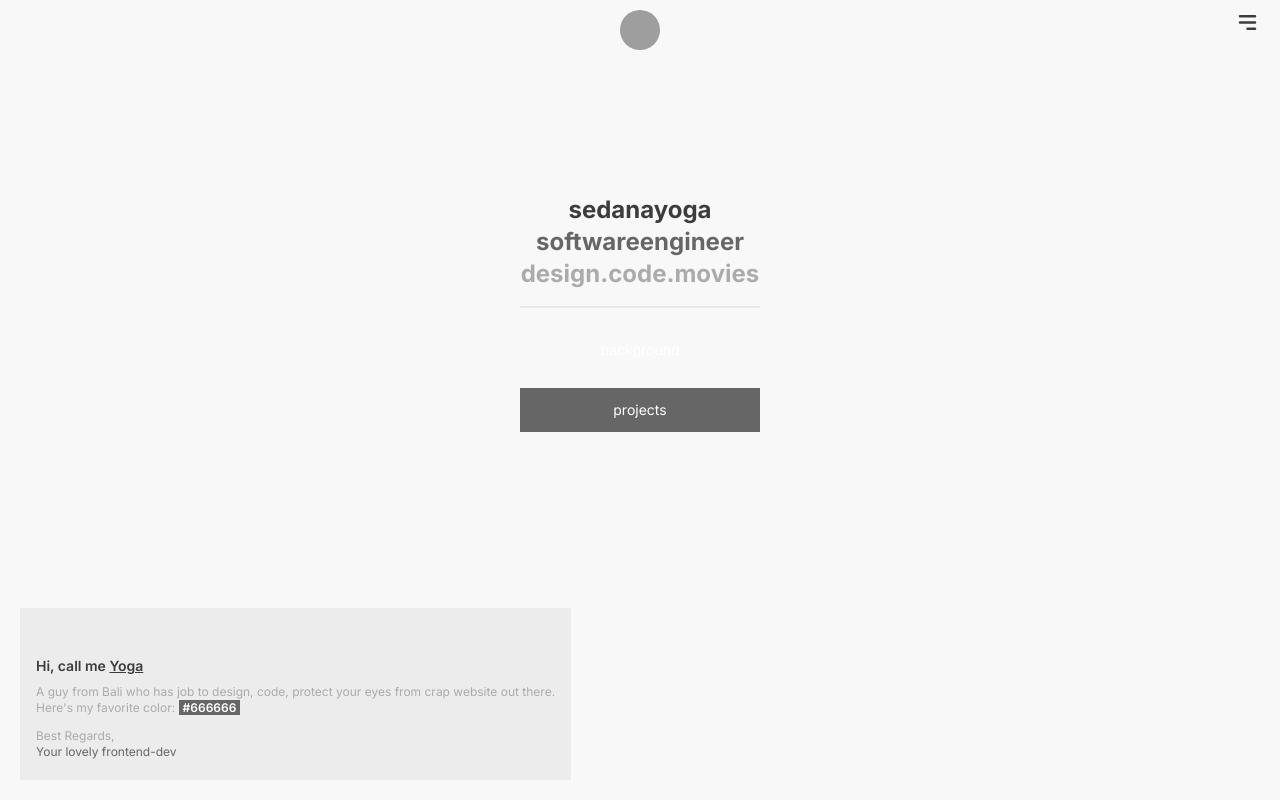
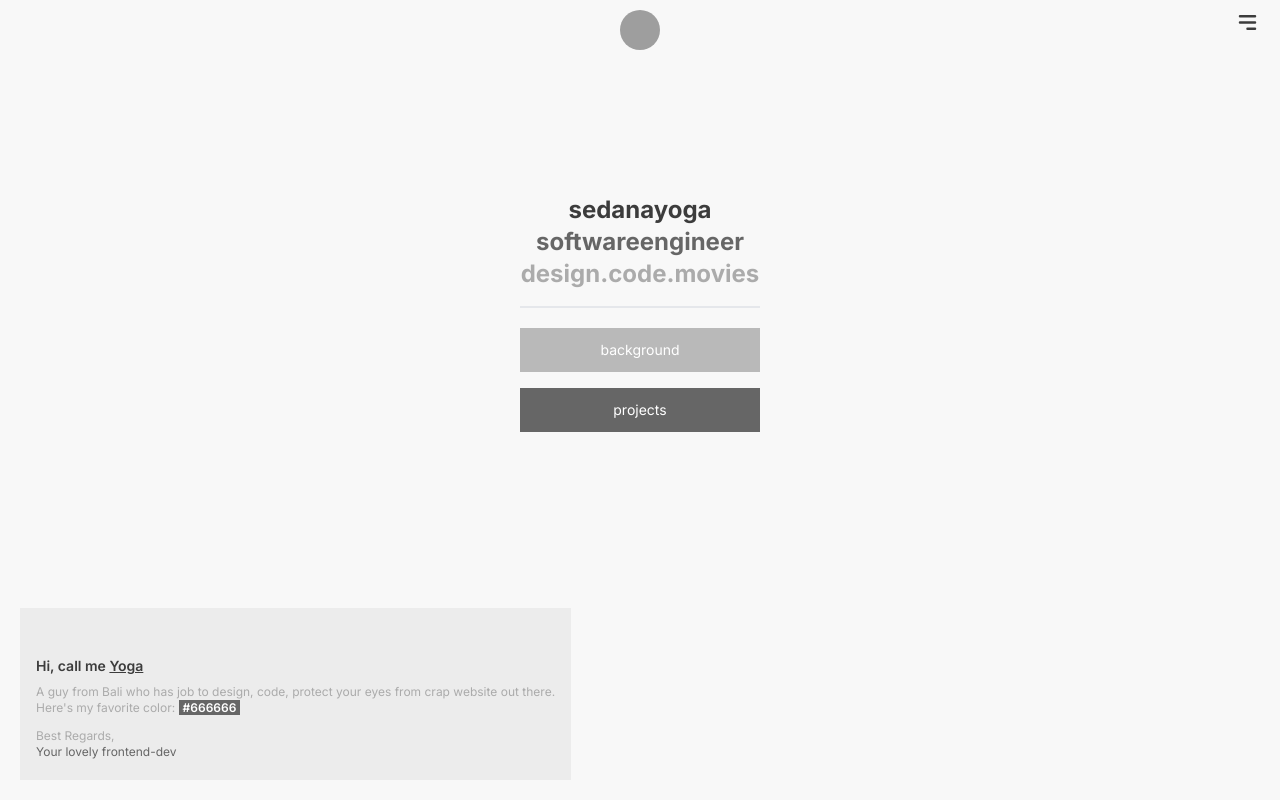
Before and after one commit to SedanaYoga/syoga, a Next.js app: page / in a window 1280 px wide. Shown: the top 800 px of the page. Built offline with nearby package versions, Linux system fonts and the light colour scheme; grey boxes are pictures that could not be loaded.

Commit message:
fix: add safelist to CButton color tailwind classes

```diff
--- a/components/CButton.tsx
+++ b/components/CButton.tsx
@@ -13,7 +13,7 @@ const CButton = forwardRef<HTMLAnchorElement, Props>(
         href={href}
         onClick={onClick}
         ref={ref}
-        className={`${className} text-sm text-center text-white font-normal bg-bwport-${selectedColor} px-[2rem] py-3`}
+        className={`${className} bg-bwport-${selectedColor} text-sm text-center text-white font-normal px-[2rem] py-3`}
       >
         {children}
       </a>
@@ -23,7 +23,7 @@ const CButton = forwardRef<HTMLAnchorElement, Props>(
 
 CButton.displayName = 'CButton'
 CButton.defaultProps = {
-  type: 'button',
+  color: 'light',
 }
 
 export default CButton
--- a/tailwind.config.js
+++ b/tailwind.config.js
@@ -22,5 +22,10 @@ module.exports = {
       },
     },
   },
+  safelist: [
+    {
+      pattern: /bg-bwport-(200|400|500)/,
+    },
+  ],
   plugins: [],
 }
--- a/utils/components.utils.ts
+++ b/utils/components.utils.ts
@@ -6,7 +6,5 @@ export const selectButtonColor = (color: string | undefined) => {
       return '400'
     case 'dark':
       return '500'
-    default:
-      return '200'
   }
 }
```
